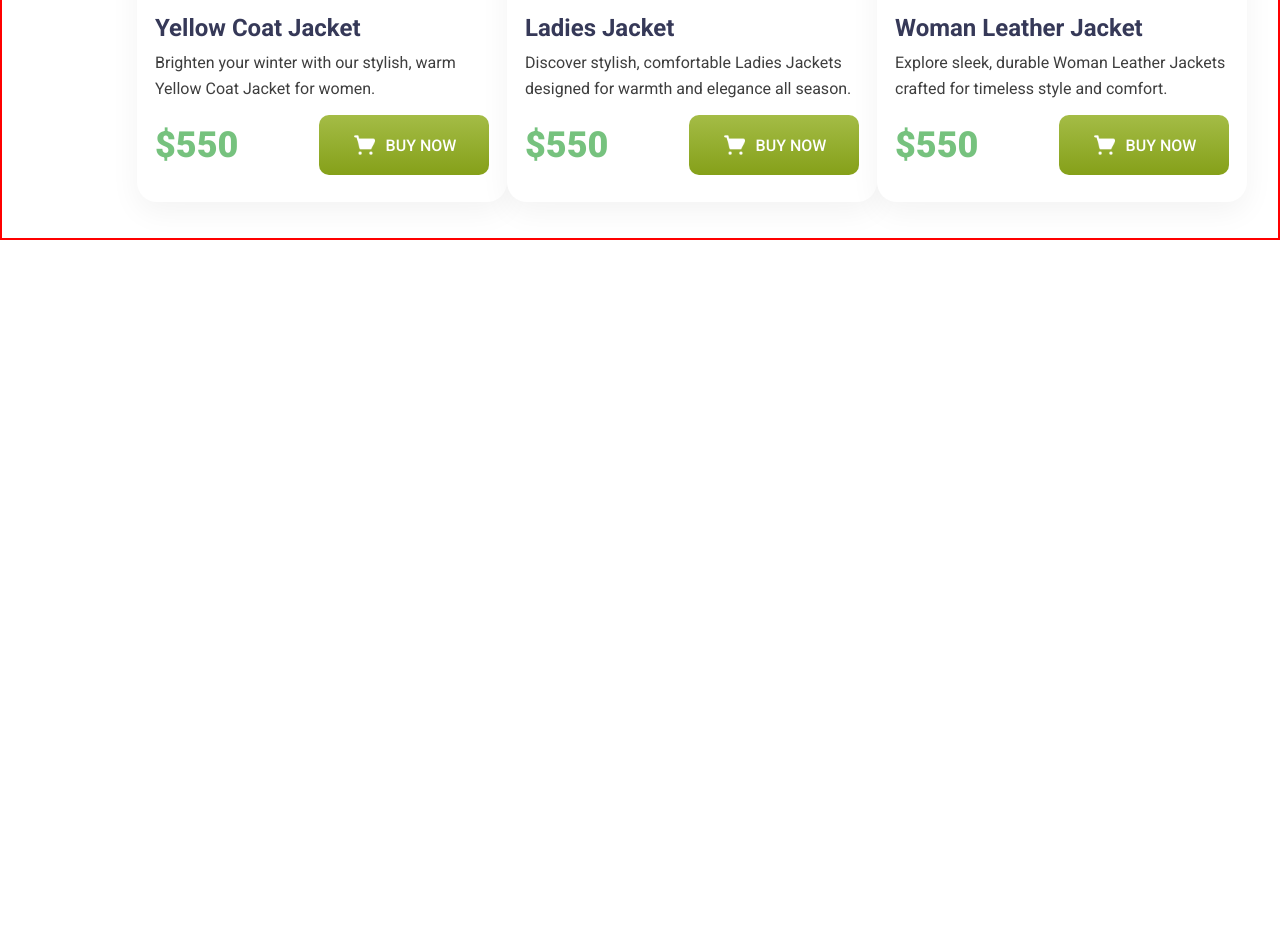
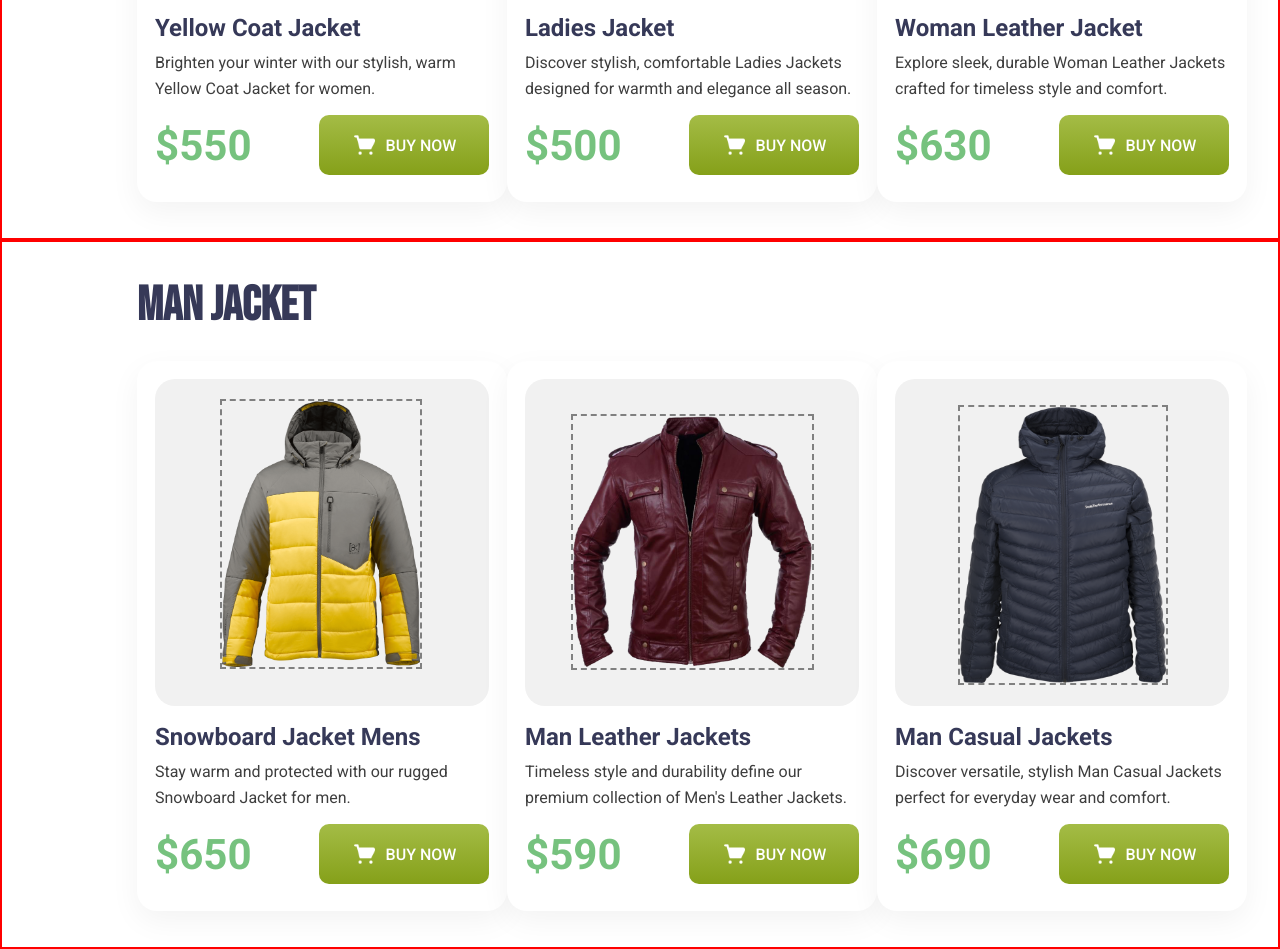
Before and after one commit to Nabilabintaakter/Penguin-Fashion-Jacket, a plain HTML site: page index.html in a window 1280 px wide. Shown: the part 1184-2133 px from the top of the page. Before the commit the page ends 1424 px from the top, so only its background shows below. Drawn offline with Linux system fonts and the light colour scheme.

Commit message:
added man jacket section

```diff
--- a/index.html
+++ b/index.html
@@ -50,7 +50,7 @@
         <!-- women jacket starts here -->
         <section class="women-jacket-container full-container">
             <div class="women-jacket-title">
-                <h1>WOMEN JACKET</h1>
+                <h1>WOMAN JACKET</h1>
             </div>
             <div class="women-jacket-card-container display-flex">
                 <div class="women-jacket-card">
@@ -78,7 +78,7 @@
                     <p class="women-jacket-card-title">Ladies Jacket   </p>
                     <p class="women-jacket-card-desc">Discover stylish, comfortable Ladies Jackets designed for warmth and elegance all season.</p>
                     <div class="women-jacket-price display-flex">
-                        <h3>$550</h3>
+                        <h3>$500</h3>
                         <button class="btn-primary display-flex">
                             <img src="./Logo_Icon/shopping-cart 1.png" alt="">
                             <p>BUY NOW</p>
@@ -94,7 +94,7 @@
                     <p class="women-jacket-card-title">Woman Leather Jacket </p>
                     <p class="women-jacket-card-desc">Explore sleek, durable Woman Leather Jackets crafted for timeless style and comfort.</p>
                     <div class="women-jacket-price display-flex">
-                        <h3>$550</h3>
+                        <h3>$630</h3>
                         <button class="btn-primary display-flex">
                             <img src="./Logo_Icon/shopping-cart 1.png" alt="">
                             <p>BUY NOW</p>
@@ -105,6 +105,64 @@
             </div>
         </section>
         <!-- women jacket ends here -->
+        <!-- men jacket starts here -->
+        <section class="men-jacket-container full-container">
+            <div class="men-jacket-title">
+                <h1>MAN JACKET</h1>
+            </div>
+            <div class="men-jacket-card-container display-flex">
+                <div class="men-jacket-card">
+                    <div class="men-jacket-card-image-container">
+                        <div class="men-jacket-card-image">
+                            <img class="men-jacket-1" src="./Image/man-1.png" alt="">
+                        </div>
+                    </div>
+                    <p class="men-jacket-card-title">Snowboard Jacket Mens  </p>
+                    <p class="men-jacket-card-desc">Stay warm and protected with our rugged Snowboard Jacket for men.</p>
+                    <div class="men-jacket-price display-flex">
+                        <h3>$650</h3>
+                        <button class="btn-primary display-flex">
+                            <img src="./Logo_Icon/shopping-cart 1.png" alt="">
+                            <p>BUY NOW</p>
+                        </button>
+                    </div>
+                </div>
+                <div class="men-jacket-card">
+                    <div class="men-jacket-card-image-container">
+                        <div class="men-jacket-card-image">
+                            <img class="men-jacket-2" src="./Image/man-2.png" alt="">
+                        </div>
+                    </div>
+                    <p class="men-jacket-card-title">Man Leather Jackets</p>
+                    <p class="men-jacket-card-desc">Timeless style and durability define our premium collection of Men's Leather Jackets.</p>
+                    <div class="men-jacket-price display-flex">
+                        <h3>$590</h3>
+                        <button class="btn-primary display-flex">
+                            <img src="./Logo_Icon/shopping-cart 1.png" alt="">
+                            <p>BUY NOW</p>
+                        </button>
+                    </div>
+                </div>
+                <div class="men-jacket-card">
+                    <div class="men-jacket-card-image-container">
+                        <div class="men-jacket-card-image">
+                            <img class="men-jacket-3" src="./Image/man-3.png" alt="">
+                        </div>
+                    </div>
+                    <p class="men-jacket-card-title">Man Casual Jackets</p>
+                    <p class="men-jacket-card-desc">Discover versatile, stylish Man Casual Jackets perfect for everyday wear and comfort.</p>
+                    <div class="men-jacket-price display-flex">
+                        <h3>$690</h3>
+                        <button class="btn-primary display-flex">
+                            <img src="./Logo_Icon/shopping-cart 1.png" alt="">
+                            <p>BUY NOW</p>
+                        </button>
+                    </div>
+                </div>
+
+            </div>
+        </section>
+        <!-- men jacket ends here -->
     </main>
 </body>
 </html>
--- a/style/style.css
+++ b/style/style.css
@@ -119,12 +119,12 @@ nav{
     left: 28px;
 }
 
-/* causal backpack styles */
+/* women jacket styles */
 
-.women-jacket-container{
+.women-jacket-container,.men-jacket-container{
     height: 709px;
 }
-.women-jacket-title h1{
+.women-jacket-title h1,.men-jacket-title h1{
     color: rgb(54, 57, 88);
     font-family: "Bebas Neue", sans-serif;
     font-size: 48px;
@@ -132,10 +132,10 @@ nav{
     line-height: 48px;
     margin-bottom: 31px;
 }
-.women-jacket-card-container{
+.women-jacket-card-container,.men-jacket-card-container{
     justify-content: space-between;
 }
-.women-jacket-card{
+.women-jacket-card,.men-jacket-card{
     width: 370px;
     height: 550px;
     border-radius: 20px;
@@ -143,7 +143,7 @@ nav{
     background: rgb(255, 255, 255);
     padding: 18px 18px 23px 18px;
 }
-.women-jacket-card-image{
+.women-jacket-card-image,.men-jacket-card-image{
     width: 334px;
     height: 327px;
     border-radius: 20px;
@@ -172,7 +172,7 @@ nav{
     margin-left: 60px;
 }
 
-.women-jacket-card-title{
+.women-jacket-card-title,.men-jacket-card-title{
     margin-bottom: 13px;
     color: rgb(54, 57, 88);
     font-family: "Roboto", sans-serif;
@@ -181,23 +181,43 @@ nav{
     line-height: 28px;
     margin-bottom: 8px;
 }
-.women-jacket-card-desc{
+.women-jacket-card-desc,.men-jacket-card-desc{
     color: rgb(62, 62, 62);
     font-family: "Roboto", sans-serif;
     font-size: 16px;
     font-weight: 400;
     line-height: 26px;
 }
-.women-jacket-price{
+.women-jacket-price,.men-jacket-price{
     margin-top: 13px;
     justify-content: space-between;
     align-items: center;
 }
-.women-jacket-price h3{
+.women-jacket-price,.men-jacket-price{
     color: rgb(118, 194, 126);
     font-family: "Roboto", sans-serif;
     font-size: 36px;
     font-weight: 900;
+}
+/* man jacket section */
+.men-jacket-1{
+    width: 202px;
+    height:270px;
+    border: 2px dashed gray;
+    margin: 20px 65px;
+}
+.men-jacket-2{
+    width: 243px;
+    height: 256px;
+    border: 2px dashed gray;
+    margin: 35px 45.5px;
+}
+.men-jacket-3{
+    width: 210px;
+    height: 280px;
+    border: 2px dashed gray;
+    margin-top: 26px;
+    margin-left: 63px;
 }
 
 /* responsiveness starts here */
```
